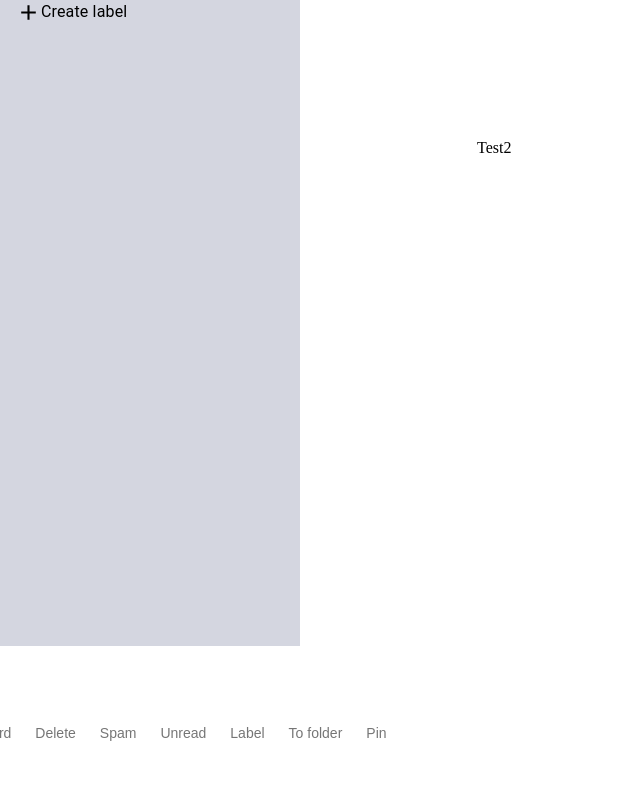
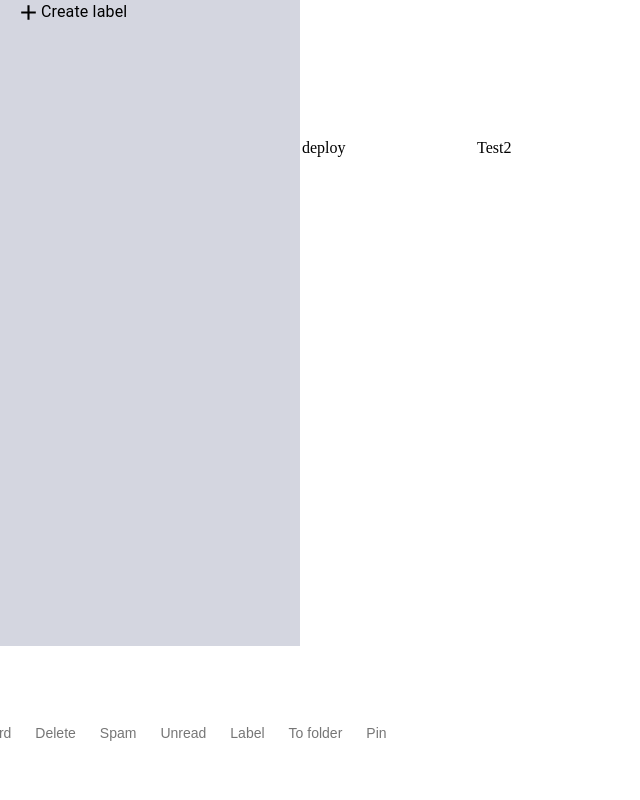
Before and after one commit to harirajsiva/tsimail, a React (Create React App) app: page /Home in a window 1280 px wide. Shown: the part 420-1220 px from the top of the page, without its empty margins (0-640 px from the left). Built offline with nearby package versions, Linux system fonts and the light colour scheme.

Commit message:
Auto deploy check

```diff
--- a/src/components/Home.js
+++ b/src/components/Home.js
@@ -40,7 +40,7 @@ const Home = () => {
              <IconButton className={classes.subNav}>Pin</IconButton>
            </Toolbar>
        </Grid>
-        <Grid item xs={3}> Test
+        <Grid item xs={3}> Test auto deploy
         </Grid>
         <Grid item xs={9}>Test2
         </Grid>
```
Also changed, not shown: 2 other files (tests, documents, lock files or other folders).
